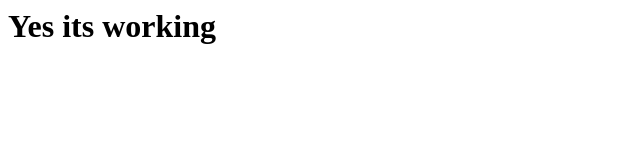
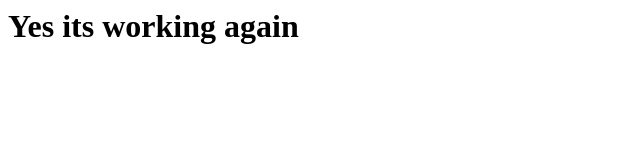
Before and after one commit to jsidhu60/git-job, a plain HTML site: page index.html in a window 1280 px wide. Shown: the whole page, without its empty margins (0-640 px from the left). Drawn offline with Linux system fonts and the light colour scheme.

Commit message:
Update index.html

```diff
--- a/index.html
+++ b/index.html
@@ -1,6 +1,6 @@
 <html>
 <title> Test case</title>
 <body>
-<h1>Yes its working</h1>
+<h1>Yes its working again</h1>
 </body>
 </html
```
